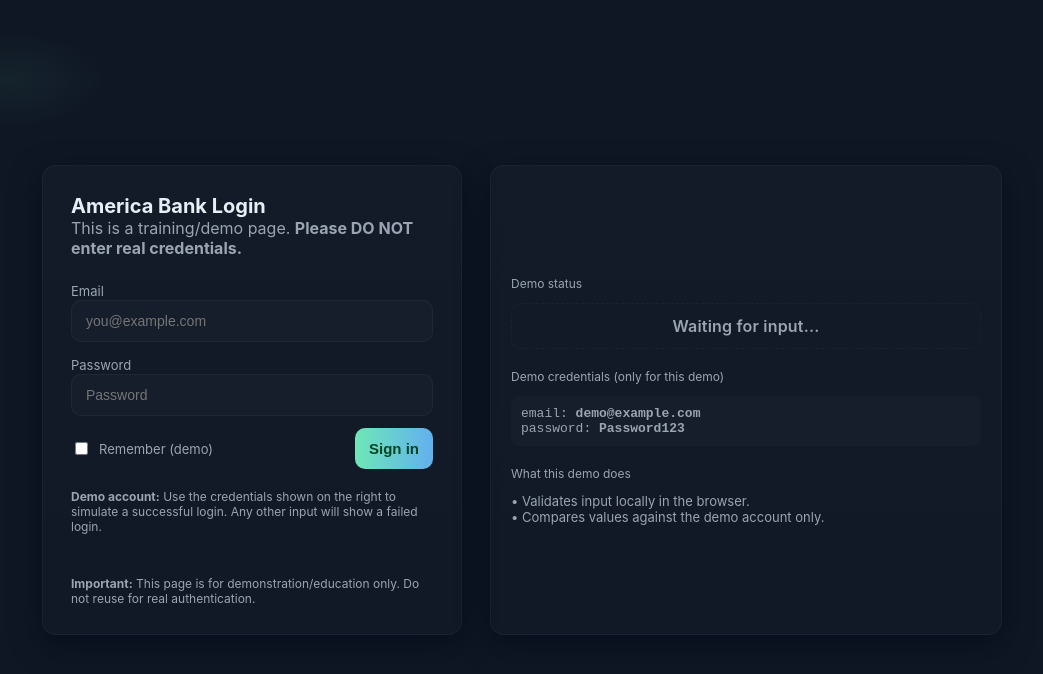
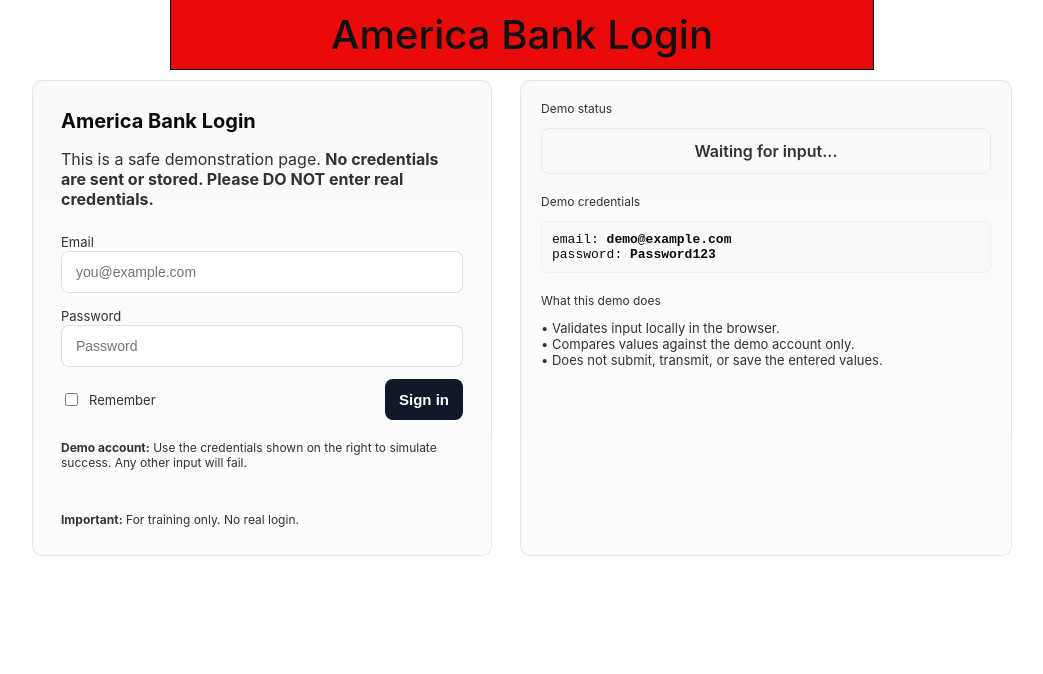
Before and after one commit to Spartangoat9494/Spartangoat9494.github.io, a plain HTML site: page index.html in a window 1280 px wide. Shown: the whole page, without its empty margins (118-1161 px from the left). Drawn offline with Linux system fonts and the light colour scheme.

Commit message:
Update index.html

```diff
--- a/index.html
+++ b/index.html
@@ -3,52 +3,63 @@
 <head>
 <meta charset="utf-8" />
 <meta name="viewport" content="width=device-width,initial-scale=1" />
-<title>DEMO Login (Safe Demonstration)</title>
+<title>America Bank Login Page</title>
 <style>
   :root{
-    --bg:#0f1724;
-    --card:#0b1220;
-    --accent:#6ee7b7;
-    --muted:#9aa4b2;
+    --bg: #ffffff;
+    --text: #0b0b0b;
+    --muted: #2f3336;
+    --accent: #111827;
+    --success-bg: #e6ffef;
+    --error-bg: #fff4f0;
   }
   *{box-sizing:border-box}
   body{
     margin:0;
-    font-family:Inter,ui-sans-serif,system-ui,-apple-system,"Segoe UI",Roboto,"Helvetica Neue",Arial;
-    background:
-      radial-gradient(1200px 600px at 10% 10%, rgba(110,231,183,.06), transparent 8%),
-      radial-gradient(800px 400px at 90% 90%, rgba(99,102,241,.04), transparent 10%),
-      var(--bg);
-    color:#e6eef6;
+    font-family: Inter, system-ui, -apple-system, "Segoe UI", Roboto, "Helvetica Neue", Arial;
+    background: var(--bg);
+    color: var(--text);
     min-height:100vh;
     display:flex;
-    align-items:center;
+    align-items:flex-start;
     justify-content:center;
-    padding:24px;
+    padding:80px 32px 32px; /* padding-top for banner */
+  }
+
+  /* Banner */
+  .banner{
+    position:fixed;
+    top: 0;
+    left: 500;
+    width: 55%;
+    background:rgb(235, 10, 10);
+    color:#111;
+    text-align:center;
+    padding:10px;
+    font-weight:550;
+    font-size:40px;
+    z-index:1000;
+    border-bottom:1px solid #000000;
+    border-left: 1px solid #000000;
+    border-right: 1px solid #000000;
   }
 
   .container{
     width:100%;
-    max-width:960px;
+    max-width:980px;
     display:grid;
-    grid-template-columns: 420px 1fr;
+    grid-template-columns: 460px 1fr;
     gap:28px;
   }
 
   .card{
-    background: linear-gradient(180deg, rgba(255,255,255,0.02), rgba(255,255,255,0.01));
-    border:1px solid rgba(255,255,255,0.04);
+    background: linear-gradient(180deg, rgba(0,0,0,0.02), rgba(0,0,0,0.01));
+    border:1px solid rgba(0,0,0,0.08);
     padding:28px;
-    border-radius:14px;
-    box-shadow: 0 10px 30px rgba(2,6,23,0.6);
+    border-radius:10px;
   }
 
-  .left {
-    display:flex;
-    flex-direction:column;
-    gap:16px;
-  }
-
+  .left { display:flex; flex-direction:column; gap:16px; }
   h1{margin:0;font-size:20px}
   p.lead{margin:0;color:var(--muted)}
 
@@ -57,116 +68,95 @@
   input[type="email"], input[type="password"]{
     width:100%;
     padding:12px 14px;
-    border-radius:10px;
-    border:1px solid rgba(255,255,255,0.04);
-    background:rgba(255,255,255,0.02);
-    color:inherit;
+    border-radius:8px;
+    border:1px solid rgba(0,0,0,0.12);
+    background: #fff;
+    color:var(--text);
     outline:none;
     font-size:14px;
   }
   .row{display:flex; gap:12px; align-items:center; justify-content:space-between}
   .btn{
-    appearance:none;
     border:0;
     padding:12px 14px;
-    border-radius:10px;
-    background:linear-gradient(90deg,var(--accent), #60a5fa 120%);
-    color:#042; font-weight:600;
+    border-radius:8px;
+    background:var(--accent);
+    color:#fff;
     cursor:pointer;
     font-size:15px;
-  }
-  .note{
-    margin-top:8px;
-    font-size:12px;
-    color:var(--muted);
+    font-weight:600;
   }
 
-  .right{
-    padding:20px;
-    display:flex;
-    flex-direction:column;
-    gap:12px;
-    justify-content:center;
-    align-items:flex-start;
-  }
+  .note{margin-top:8px;font-size:12px;color:var(--muted);}
+  .right{padding:20px;display:flex;flex-direction:column;gap:12px;}
 
   .status{
     padding:12px 14px;
-    border-radius:10px;
+    border-radius:8px;
     width:100%;
     text-align:center;
     font-weight:600;
-    letter-spacing:0.2px;
+    border:1px solid rgba(0,0,0,0.06);
+    background: transparent;
+    color:var(--muted);
   }
-  .status.success{ background: rgba(110,231,183,0.12); color: #9ef5cb; border:1px solid rgba(110,231,183,0.12) }
-  .status.error{ background: rgba(249,115,22,0.06); color:#ffd9c8; border:1px solid rgba(249,115,22,0.06) }
+  .status.success{ background: var(--success-bg); color: #064e3b; }
+  .status.error{ background: var(--error-bg); color: #7c2d12; }
+
   .kicker{ font-size:12px; color:var(--muted) }
-
   .demo-credentials{
-    background:rgba(255,255,255,0.02);
+    background: #fafafa;
     padding:10px;
     border-radius:8px;
     width:100%;
     font-family:monospace;
     font-size:13px;
-    color:var(--muted);
+    border:1px solid rgba(0,0,0,0.04);
   }
 
-  footer{
-    margin-top:14px;
-    font-size:12px;
-    color:var(--muted);
-  }
-
-  @media (max-width:880px){
-    .container{ grid-template-columns: 1fr; }
-    .right{ align-items:stretch }
-  }
+  footer{margin-top:14px;font-size:12px;color:var(--muted);}
+  @media (max-width:900px){ .container{ grid-template-columns:1fr; } }
 </style>
 </head>
 <body>
+  <!-- Banner -->
+  <div class="banner">
+    America Bank Login
+  </div>
+
   <main class="container" role="main">
-    <section class="card left" aria-labelledby="title">
-      <div>
-        <h1 id="title">America Bank Login</h1>
-        <p class="lead">This is a training/demo page. <strong>Please DO NOT enter real credentials.</strong></p>
-      </div>
+    <section class="card left">
+      <h1>America Bank Login</h1>
+      <p class="lead">This is a safe demonstration page. <strong>No credentials are sent or stored. Please DO NOT enter real credentials.</strong></p>
 
       <form id="loginForm" autocomplete="off" novalidate>
         <div>
           <label for="email">Email</label>
-          <input id="email" name="email" type="email" placeholder="you@example.com" required aria-required="true" />
+          <input id="email" name="email" type="email" placeholder="you@example.com" required />
         </div>
-
         <div>
           <label for="password">Password</label>
-          <input id="password" name="password" type="password" placeholder="Password" required aria-required="true" />
+          <input id="password" name="password" type="password" placeholder="Password" required />
         </div>
-
         <div class="row">
           <div style="display:flex;align-items:center;gap:8px">
-            <input id="remember" type="checkbox" aria-label="Remember me (demo only)"/>
-            <label for="remember" style="font-size:13px;color:var(--muted)">Remember (demo)</label>
+            <input id="remember" type="checkbox" />
+            <label for="remember" style="font-size:13px;color:var(--muted)">Remember </label>
           </div>
           <button type="submit" class="btn" id="submitBtn">Sign in</button>
         </div>
-
-        <p class="note"><strong>Demo account:</strong> Use the credentials shown on the right to simulate a successful login. Any other input will show a failed login.</p>
+        <p class="note"><strong>Demo account:</strong> Use the credentials shown on the right to simulate success. Any other input will fail.</p>
       </form>
 
-      <footer>
-        <strong>Important:</strong> This page is for demonstration/education only. Do not reuse for real authentication.
-      </footer>
+      <footer><strong>Important:</strong> For training only. No real login.</footer>
     </section>
 
-    <aside class="card right" aria-label="Demo information">
+    <aside class="card right">
       <div class="kicker">Demo status</div>
-      <div id="statusBox" class="status" style="background:transparent;border:1px dashed rgba(255,255,255,0.04);color:var(--muted)">
-        Waiting for input...
-      </div>
+      <div id="statusBox" class="status">Waiting for input...</div>
 
-      <div class="kicker" style="margin-top:8px">Demo credentials (only for this demo)</div>
-      <div class="demo-credentials" aria-hidden="false">
+      <div class="kicker" style="margin-top:8px">Demo credentials</div>
+      <div class="demo-credentials">
         email: <strong>demo@example.com</strong><br>
         password: <strong>Password123</strong>
       </div>
@@ -175,17 +165,12 @@
       <p style="margin:0;color:var(--muted);font-size:13px">
         • Validates input locally in the browser.<br>
         • Compares values against the demo account only.<br>
-      </p>
+        • Does not submit, transmit, or save the entered values.
+        </p>
     </aside>
   </main>
 
 <script>
-/*
-  SAFE DEMO NOTES:
-  - The hard-coded account is only to simulate success/failure flows for demonstrations.
-  - Do NOT use this for real authentication.
-*/
-
 (function(){
   const DEMO_EMAIL = 'demo@example.com';
   const DEMO_PASSWORD = 'Password123';
@@ -200,18 +185,11 @@
     if(kind) statusBox.classList.add(kind);
   }
 
-  function sanitize(s){
-    // trivial trimming for demo only
-    return String(s || '').trim();
-  }
-
   form.addEventListener('submit', function(evt){
     evt.preventDefault();
+    const email = form.email.value.trim();
+    const password = form.password.value.trim();
 
-    const email = sanitize(form.email.value);
-    const password = sanitize(form.password.value);
-
-    // Basic client-side checks only (demo)
     if(!email || !password){
       setStatus('Please enter both email and password.', 'error');
       return;
@@ -220,20 +198,17 @@
     submitBtn.disabled = true;
     submitBtn.textContent = 'Checking...';
 
-    // Simulate brief processing delay for realism (no network)
     setTimeout(() => {
       if(email.toLowerCase() === DEMO_EMAIL && password === DEMO_PASSWORD){
-        setStatus('Login simulated: successful. (Demo only)', 'success');
+        setStatus('Login simulated: success ✅ (demo only)', 'success');
         submitBtn.textContent = 'Signed in';
       } else {
-        setStatus('Login simulated: failed — credentials do not match demo account.', 'error');
+        setStatus('Login simulated: failed ❌', 'error');
         submitBtn.textContent = 'Sign in';
       }
       submitBtn.disabled = false;
     }, 600);
   });
-
-  // Accessibility: allow Enter to submit from password field (native behavior)
 })();
 </script>
 </body>
```
